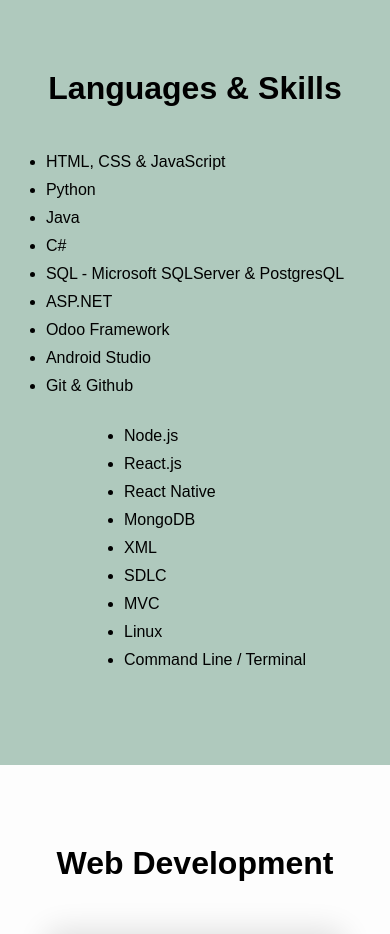
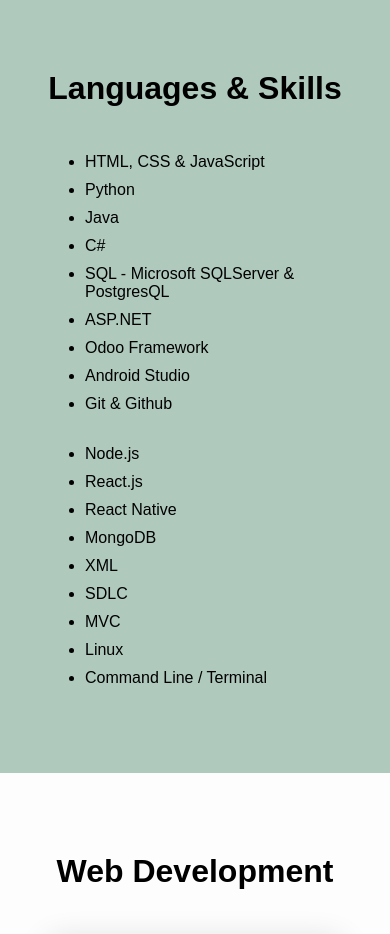
Before and after one commit to LeonMuguta/Personal-Portfolio, a React (Create React App) app: page / in a window 390 px wide. Shown: the part 1800-2734 px from the top of the page. Built offline with nearby package versions, Linux system fonts and the light colour scheme.

Commit message:
Updates made

```diff
--- a/src/TechStack.js
+++ b/src/TechStack.js
@@ -2,7 +2,7 @@
     return (
         <div className="techStackSection" id="techStackSec">
             <h1 className="techStackHeading">Languages & Skills</h1>
-            <div className="projects">
+            <div className="techStacks">
                 <div className="float-left">
                     <ul class="stackList">
                         <li>HTML, CSS & JavaScript</li>
--- a/src/index.css
+++ b/src/index.css
@@ -136,6 +136,15 @@
 .techStackHeading {
   margin: 0;
   padding: 30px 30px 30px 30px;
+}
+
+.techStacks {
+  display: flex;
+  flex-direction: row;
+  justify-content: center;
+  align-items: center;
+  list-style-type: none;
+  margin: 100px 0;
 }
 
 .float-left {
@@ -462,6 +471,17 @@
   .navList {
     display: none;
   }
+  .techStacks {
+    flex-direction: column;
+    margin: 0 0 20px;
+  }
+  .float-left {
+    margin-right: 0;
+    width: 300px;
+  }
+  .float-right {
+    width: 300px;
+  }
 }
 
 @media (max-width: 400px) {
```
